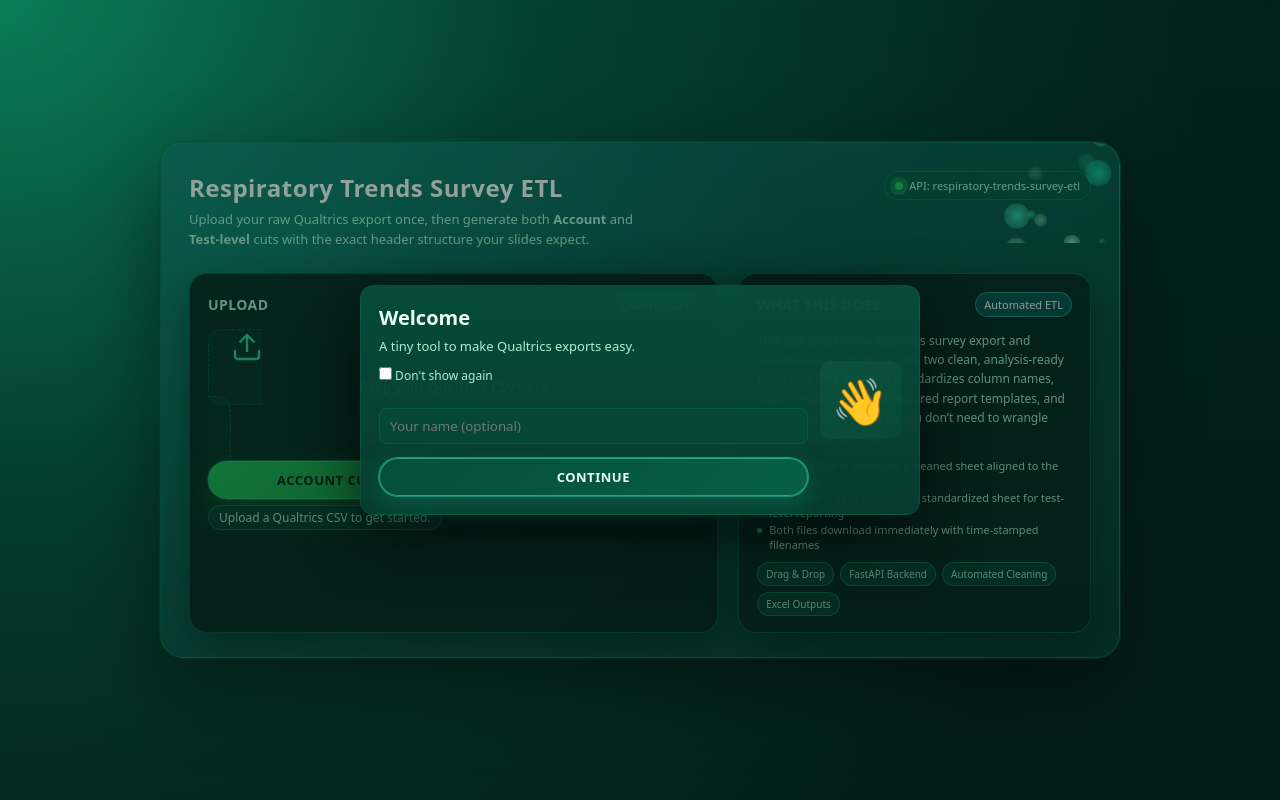
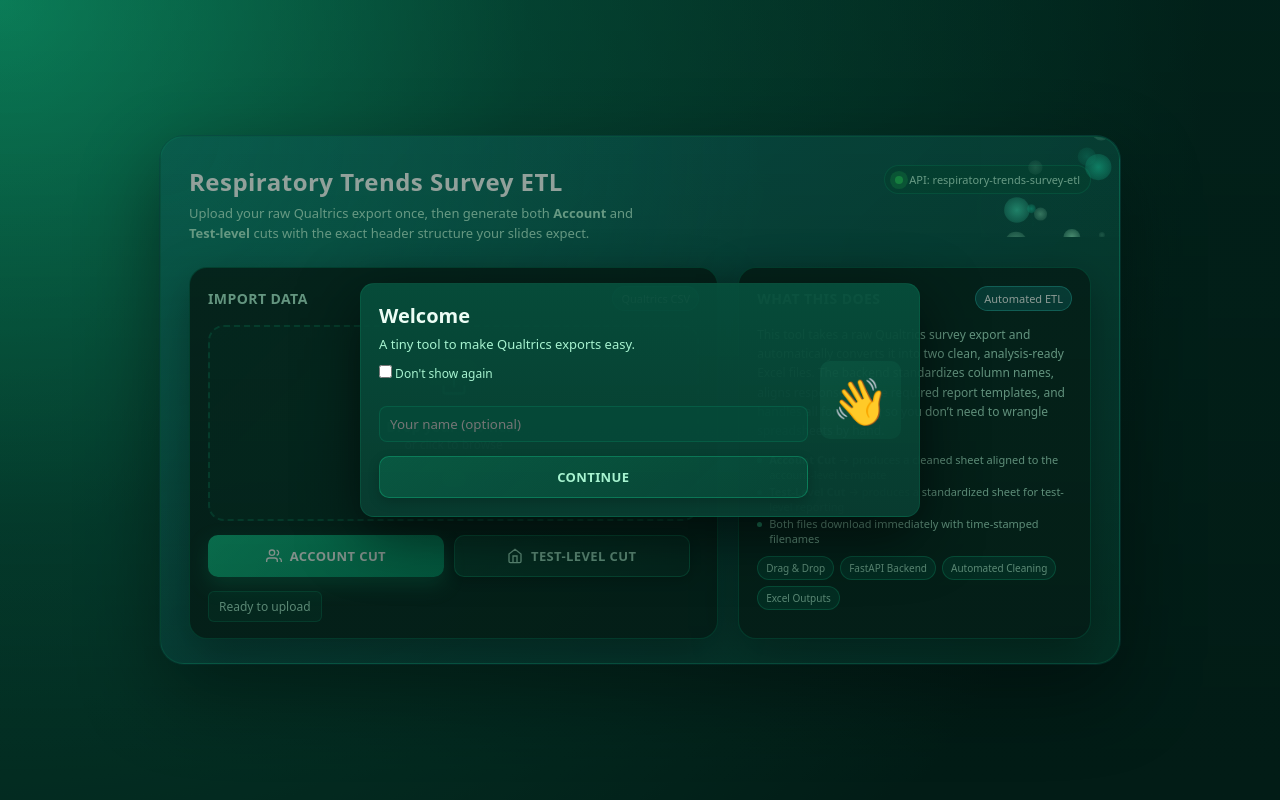
Before and after one commit to benjaminzaidel-095/Resp-ETL-Frontend, a plain HTML site: page index.html in a window 1280 px wide. Drawn offline with Linux system fonts and the light colour scheme.

Commit message:
big (relatively speaking) UI change

```diff
--- a/index.html
+++ b/index.html
@@ -141,35 +141,41 @@
     }
 
     .progress-container {
-      margin-top: 10px;
+      margin-top: 0;
       display: none;
+      gap: 8px;
     }
 
     .progress-container.active {
-      display: block;
+      display: flex;
+      flex-direction: column;
     }
 
     .progress-bar {
       width: 100%;
-      height: 4px;
-      background: rgba(6, 78, 59, 0.6);
+      height: 6px;
+      background: rgba(6, 78, 59, 0.8);
       border-radius: 999px;
       overflow: hidden;
       border: 1px solid rgba(16, 185, 129, 0.2);
+      box-shadow: inset 0 2px 4px rgba(0, 0, 0, 0.2);
     }
 
     .progress-fill {
       height: 100%;
-      background: linear-gradient(90deg, #10b981, #34d399, #10b981);
+      background: linear-gradient(90deg, #10b981 0%, #34d399 50%, #10b981 100%);
       width: 0%;
-      transition: width 0.2s ease;
-      box-shadow: 0 0 10px rgba(52, 211, 153, 0.6);
+      transition: width 0.3s ease;
+      box-shadow: 0 0 8px rgba(52, 211, 153, 0.8);
+      border-radius: 999px;
     }
 
     .progress-text {
       font-size: 11px;
       color: var(--text-muted);
-      margin-top: 4px;
+      display: flex;
+      justify-content: space-between;
+      align-items: center;
     }
 
     .pill-dot {
@@ -231,53 +237,82 @@
       color: var(--text-main);
     }
 
-    .upload-area {
-      border: 1px dashed var(--border-subtle);
-      border-radius: 14px;
-      padding: 26px 22px;
-      background: rgba(6, 78, 59, 0.35);
+    .upload-section {
+      display: flex;
+      flex-direction: column;
+      gap: 14px;
+    }
+
+    .upload-drop-zone {
+      position: relative;
+      border: 2px dashed rgba(16, 185, 129, 0.3);
+      border-radius: 16px;
+      padding: 32px 24px;
+      background: linear-gradient(135deg, rgba(6, 95, 70, 0.15), rgba(4, 120, 87, 0.1));
       text-align: center;
       cursor: pointer;
-      transition: border-color 0.15s ease, background 0.15s ease, box-shadow 0.15s ease;
+      transition: all 0.25s ease;
       outline: none;
     }
 
-    .upload-area:hover,
-    .upload-area:focus-visible {
+    .upload-drop-zone:hover,
+    .upload-drop-zone:focus-visible {
       border-color: var(--accent);
-      background: rgba(6, 78, 59, 0.55);
-      box-shadow: 0 0 0 1px rgba(52, 211, 153, 0.25);
+      background: linear-gradient(135deg, rgba(6, 95, 70, 0.3), rgba(4, 120, 87, 0.25));
+      box-shadow: 0 8px 24px rgba(16, 185, 129, 0.15);
     }
 
-    .upload-area.has-file {
+    .upload-drop-zone.has-file {
+      border-color: var(--accent);
       border-style: solid;
-      border-color: var(--accent);
-      background: rgba(6, 95, 70, 0.85);
-      box-shadow: 0 0 0 1px rgba(52, 211, 153, 0.3),
-                  0 15px 40px rgba(16, 185, 129, 0.2);
+      background: linear-gradient(135deg, rgba(16, 185, 129, 0.1), rgba(10, 150, 100, 0.08));
+      box-shadow: 0 0 0 1px rgba(52, 211, 153, 0.3), 0 12px 32px rgba(16, 185, 129, 0.15);
+    }
+
+    .upload-content {
+      display: flex;
+      flex-direction: column;
+      align-items: center;
+      gap: 10px;
     }
 
     .upload-icon {
-      margin-bottom: 10px;
+      width: 48px;
+      height: 48px;
+      display: flex;
+      align-items: center;
+      justify-content: center;
+      border-radius: 12px;
+      background: linear-gradient(135deg, rgba(52, 211, 153, 0.15), rgba(16, 185, 129, 0.1));
       color: var(--accent);
+      transition: transform 0.2s ease, background 0.2s ease;
+    }
+
+    .upload-drop-zone:hover .upload-icon,
+    .upload-drop-zone:focus-visible .upload-icon {
+      transform: translateY(-4px);
+      background: linear-gradient(135deg, rgba(52, 211, 153, 0.25), rgba(16, 185, 129, 0.2));
     }
 
     .upload-title {
-      font-size: 13px;
-      font-weight: 600;
-      margin-bottom: 4px;
+      font-size: 14px;
+      font-weight: 700;
+      color: var(--text-main);
     }
 
     .upload-hint {
-      font-size: 11px;
+      font-size: 12px;
       color: var(--text-muted);
-      margin-bottom: 4px;
     }
 
     .upload-filename {
-      font-size: 11px;
+      font-size: 12px;
       color: var(--accent);
+      font-weight: 600;
       margin-top: 8px;
+      padding: 8px 12px;
+      background: rgba(16, 185, 129, 0.1);
+      border-radius: 8px;
       word-break: break-all;
     }
 
@@ -287,59 +322,63 @@
 
     .button-row {
       display: flex;
-      flex-wrap: wrap;
-      gap: 10px;
-      margin-top: 16px;
+      gap: 12px;
+      margin-top: 0;
     }
 
     .btn {
       flex: 1 1 auto;
       min-width: 100px;
-      padding: 9px 12px;
-      border-radius: 999px;
-      border: 1px solid rgba(52, 211, 153, 0.65);
-      background: linear-gradient(135deg, #22c55e, #16a34a);
-      color: #022c22;
+      padding: 11px 16px;
+      border-radius: 10px;
+      border: none;
+      background: linear-gradient(135deg, #10b981, #059669);
+      color: var(--text-main);
       font-size: 13px;
-      font-weight: 600;
-      letter-spacing: 0.04em;
+      font-weight: 700;
+      letter-spacing: 0.03em;
       text-transform: uppercase;
       cursor: pointer;
       display: flex;
       align-items: center;
       justify-content: center;
-      gap: 6px;
-      box-shadow:
-        0 12px 32px rgba(22, 163, 74, 0.45),
-        0 0 0 1px rgba(16, 185, 129, 0.4);
-      transition: transform 0.08s ease, box-shadow 0.08s ease, background 0.15s ease;
+      gap: 8px;
+      box-shadow: 0 8px 20px rgba(16, 185, 129, 0.3);
+      transition: all 0.2s ease;
+      position: relative;
+      overflow: hidden;
+    }
+
+    .btn::before {
+      content: '';
+      position: absolute;
+      inset: 0;
+      background: linear-gradient(135deg, rgba(255, 255, 255, 0.2), rgba(255, 255, 255, 0));
+      opacity: 0;
     }
 
     .btn:hover:not(.btn-disabled) {
-      transform: translateY(-1px);
-      box-shadow:
-        0 18px 40px rgba(22, 163, 74, 0.55),
-        0 0 0 1px rgba(16, 185, 129, 0.7);
-      background: linear-gradient(135deg, #4ade80, #22c55e);
+      transform: translateY(-2px);
+      box-shadow: 0 12px 28px rgba(16, 185, 129, 0.4);
+      background: linear-gradient(135deg, #34d399, #10b981);
     }
 
     .btn:active:not(.btn-disabled) {
       transform: translateY(0);
-      box-shadow:
-        0 8px 20px rgba(22, 163, 74, 0.5),
-        0 0 0 1px rgba(16, 185, 129, 0.8);
+      box-shadow: 0 4px 12px rgba(16, 185, 129, 0.3);
     }
 
     .btn-secondary {
-      background: linear-gradient(135deg, #064e3b, #065f46);
-      color: var(--text-main);
-      box-shadow:
-        0 10px 26px rgba(4, 120, 87, 0.5),
-        0 0 0 1px rgba(45, 212, 191, 0.6);
+      background: linear-gradient(135deg, rgba(16, 185, 129, 0.2), rgba(10, 120, 87, 0.15));
+      color: var(--text-muted);
+      border: 1px solid rgba(16, 185, 129, 0.4);
+      box-shadow: 0 4px 12px rgba(0, 0, 0, 0.2);
     }
 
     .btn-secondary:hover:not(.btn-disabled) {
-      background: linear-gradient(135deg, #047857, #059669);
+      background: linear-gradient(135deg, rgba(16, 185, 129, 0.35), rgba(10, 120, 87, 0.25));
+      color: var(--text-main);
+      border-color: rgba(16, 185, 129, 0.6);
     }
 
     .btn-disabled {
@@ -350,29 +389,34 @@
     }
 
     .status {
-      margin-top: 10px;
+      margin-top: 0;
       font-size: 12px;
       min-height: 20px;
       color: var(--text-muted);
+      display: flex;
+      align-items: center;
+      gap: 6px;
     }
 
     .status span {
-      border-radius: 999px;
-      padding: 3px 10px;
-      border: 1px solid rgba(16, 185, 129, 0.4);
-      background: rgba(6, 78, 59, 0.7);
+      border-radius: 6px;
+      padding: 6px 10px;
+      border: 1px solid rgba(16, 185, 129, 0.3);
+      background: rgba(6, 78, 59, 0.5);
+      color: var(--text-muted);
+      font-size: 12px;
     }
 
     .status-error span {
-      border-color: rgba(248, 113, 113, 0.8);
-      background: rgba(127, 29, 29, 0.85);
-      color: #fee2e2;
+      border-color: rgba(248, 113, 113, 0.6);
+      background: rgba(127, 29, 29, 0.6);
+      color: #fca5a5;
     }
 
     .status-success span {
-      border-color: rgba(52, 211, 153, 0.9);
-      background: rgba(6, 95, 70, 0.9);
-      color: var(--text-main);
+      border-color: rgba(52, 211, 153, 0.6);
+      background: rgba(6, 95, 70, 0.7);
+      color: #d1fae5;
     }
 
     .panel-right-text {
@@ -479,46 +523,63 @@
       <!-- LEFT PANEL -->
       <div class="panel">
         <div class="panel-header">
-          <div class="panel-title">Upload</div>
+          <div class="panel-title">Import Data</div>
           <div class="panel-badge">Qualtrics CSV</div>
         </div>
 
+        <div class="upload-section">
           <label for="fileInput"
-               class="upload-area"
+                 class="upload-drop-zone"
                  id="uploadArea"
                  role="button"
                  tabindex="0">
-          <svg class="upload-icon" width="32" height="32" viewBox="0 0 24 24" fill="none"
-               stroke="currentColor" stroke-width="1.8" stroke-linecap="round" stroke-linejoin="round">
+            <div class="upload-content">
+              <div class="upload-icon">
+                <svg width="28" height="28" viewBox="0 0 24 24" fill="none"
+                     stroke="currentColor" stroke-width="2" stroke-linecap="round" stroke-linejoin="round">
                   <path d="M21 15v4a2 2 0 0 1-2 2H5a2 2 0 0 1-2-2v-4"/>
                   <polyline points="17 8 12 3 7 8"/>
                   <line x1="12" y1="3" x2="12" y2="15"/>
                 </svg>
-          <div class="upload-title">Drop your Qualtrics CSV here</div>
-          <div class="upload-hint">Or click to browse.</div>
+              </div>
+              <div>
+                <div class="upload-title">Drop your CSV here</div>
+                <div class="upload-hint">or click to browse</div>
+              </div>
               <div id="filename" class="upload-filename"></div>
+            </div>
           </label>
 
-        <input id="fileInput" type="file" accept=".csv" />
+          <input id="fileInput" type="file" accept=".csv" style="display: none;" />
 
           <div class="button-row">
             <button class="btn" id="btnAccount">
+              <svg width="16" height="16" viewBox="0 0 24 24" fill="none" stroke="currentColor" stroke-width="2">
+                <path d="M17 21v-2a4 4 0 0 0-4-4H5a4 4 0 0 0-4 4v2"/><circle cx="9" cy="7" r="4"/><path d="M23 21v-2a4 4 0 0 0-3-3.87"/><path d="M16 3.13a4 4 0 0 1 0 7.75"/>
+              </svg>
               Account Cut
             </button>
             <button class="btn btn-secondary" id="btnTest">
+              <svg width="16" height="16" viewBox="0 0 24 24" fill="none" stroke="currentColor" stroke-width="2">
+                <path d="M3 9l9-7 9 7v11a2 2 0 0 1-2 2H5a2 2 0 0 1-2-2z"/><polyline points="9 22 9 12 15 12 15 22"/>
+              </svg>
               Test-Level Cut
             </button>
           </div>
 
           <div id="status" class="status">
-          <span>Upload a Qualtrics CSV to get started.</span>
+            <span>Ready to upload</span>
           </div>
 
           <div id="progressContainer" class="progress-container">
             <div class="progress-bar">
               <div id="progressFill" class="progress-fill"></div>
             </div>
-          <div class="progress-text">Processing... <span id="progressPercent">0</span>%</div>
+            <div class="progress-text">
+              <span>Processing file...</span>
+              <span id="progressPercent">0</span>%
+            </div>
+          </div>
         </div>
       </div>
 
@@ -575,7 +636,7 @@
       if (message) {
         statusEl.innerHTML = "<span>" + message + "</span>";
       } else {
-        statusEl.innerHTML = "";
+        statusEl.innerHTML = "<span>Ready to upload</span>";
       }
     }
 
@@ -599,21 +660,22 @@
     // Drag & drop behaviour
     uploadArea.addEventListener("dragover", (e) => {
       e.preventDefault();
-      uploadArea.style.borderColor = "#34d399";
+      uploadArea.classList.add("has-file");
     });
 
     uploadArea.addEventListener("dragleave", (e) => {
       e.preventDefault();
-      uploadArea.style.borderColor = "";
+      if (!fileInput.files || !fileInput.files[0]) {
+        uploadArea.classList.remove("has-file");
+      }
     });
 
     uploadArea.addEventListener("drop", (e) => {
       e.preventDefault();
-      uploadArea.style.borderColor = "";
       if (e.dataTransfer.files && e.dataTransfer.files[0]) {
         const file = e.dataTransfer.files[0];
         fileInput.files = e.dataTransfer.files;
-        filenameEl.textContent = file.name;
+        filenameEl.textContent = "📄 " + file.name;
         markUploadArea(true);
         document.body.setAttribute('data-file-ready', '1');
         if (window.cornerVizPulse) window.cornerVizPulse();
@@ -631,7 +693,7 @@
 
     fileInput.addEventListener("change", () => {
       if (fileInput.files && fileInput.files[0]) {
-        filenameEl.textContent = fileInput.files[0].name;
+        filenameEl.textContent = "📄 " + fileInput.files[0].name;
         markUploadArea(true);
         document.body.setAttribute('data-file-ready', '1');
         if (window.cornerVizPulse) window.cornerVizPulse();
@@ -640,7 +702,7 @@
         filenameEl.textContent = "";
         markUploadArea(false);
         document.body.removeAttribute('data-file-ready');
-        setStatus("Upload a Qualtrics CSV to get started.", null);
+        setStatus("Ready to upload", null);
       }
     });
 
```
Lines whose indentation alone changed are shown as unchanged.
